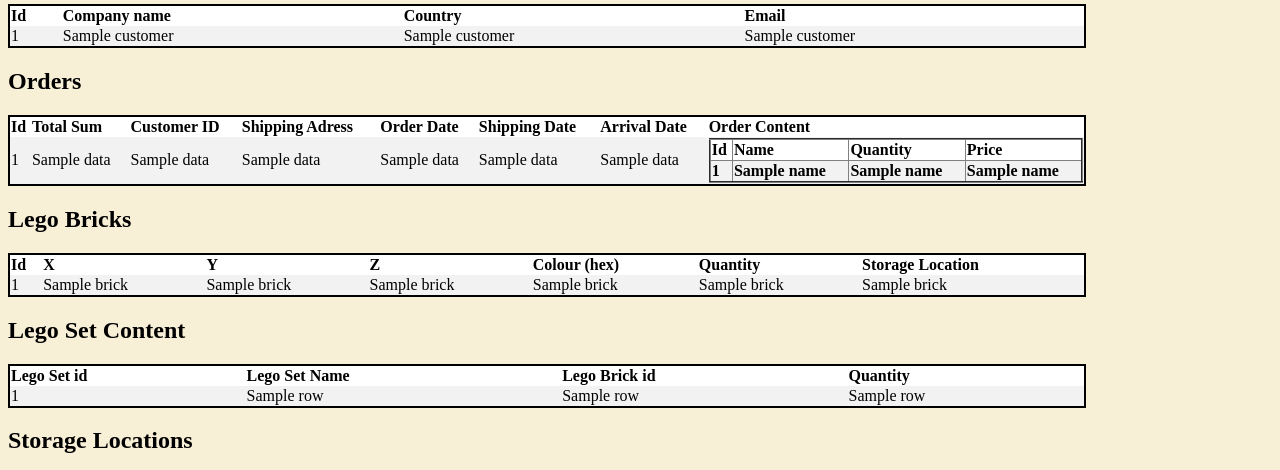
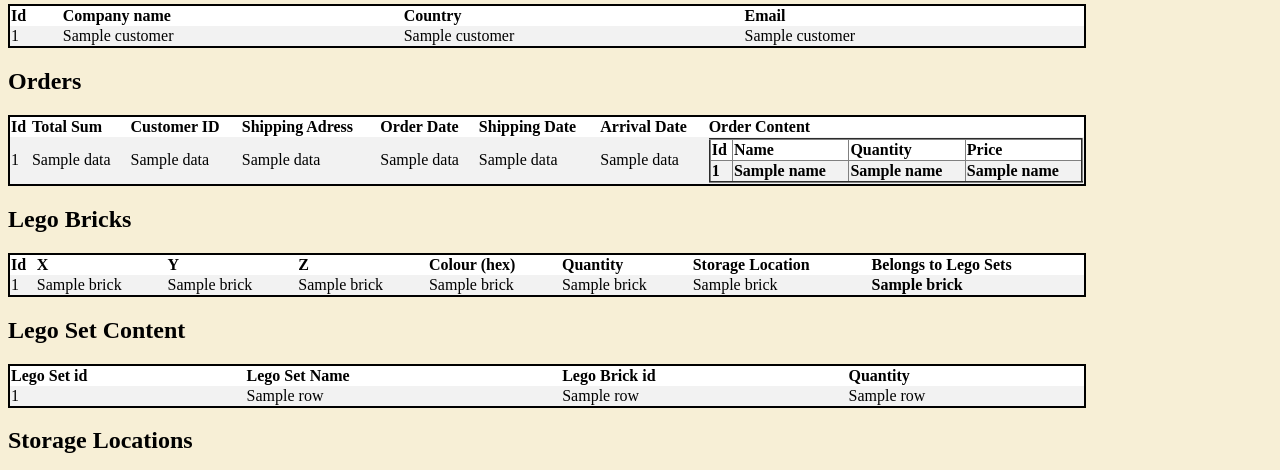
Before and after one commit to s02blom/LegoWebStore, a Flask app: template LegoWebStore/app/templates/admin.html in a window 1280 px wide. Shown: the part 490-960 px from the top of the page. Run offline with Flask 3, Linux system fonts and the light colour scheme; the template is opened without the code that fills it: most values are stand-ins (such as "Sample title", 1, 10 or a date in 2020); form fields are guessed from the names that the template uses; lists and menus that the app fills with data are empty.

Commit message:
Add row for Lego Bricks to tell how many lego Set's they belong in

```diff
--- a/LegoWebStore/app/templates/admin.html
+++ b/LegoWebStore/app/templates/admin.html
@@ -121,6 +121,7 @@
                 <th>Colour (hex)</th>
                 <th>Quantity</th>
                 <th>Storage Location</th>
+                <th>Belongs to Lego Sets</th>
             </tr>
             {% for brick in lego_bricks%}
                 <tr>
@@ -131,6 +132,7 @@
                     <td>{{brick[4]}}</td> <!--Colour, do something fun?-->
                     <td>{{brick[5]}}</td>
                     <td>{{brick[6]}}</td>
+                    <th>{{brick[7]}}</th>
                 </tr>
             {%endfor%}
         </table>
```
